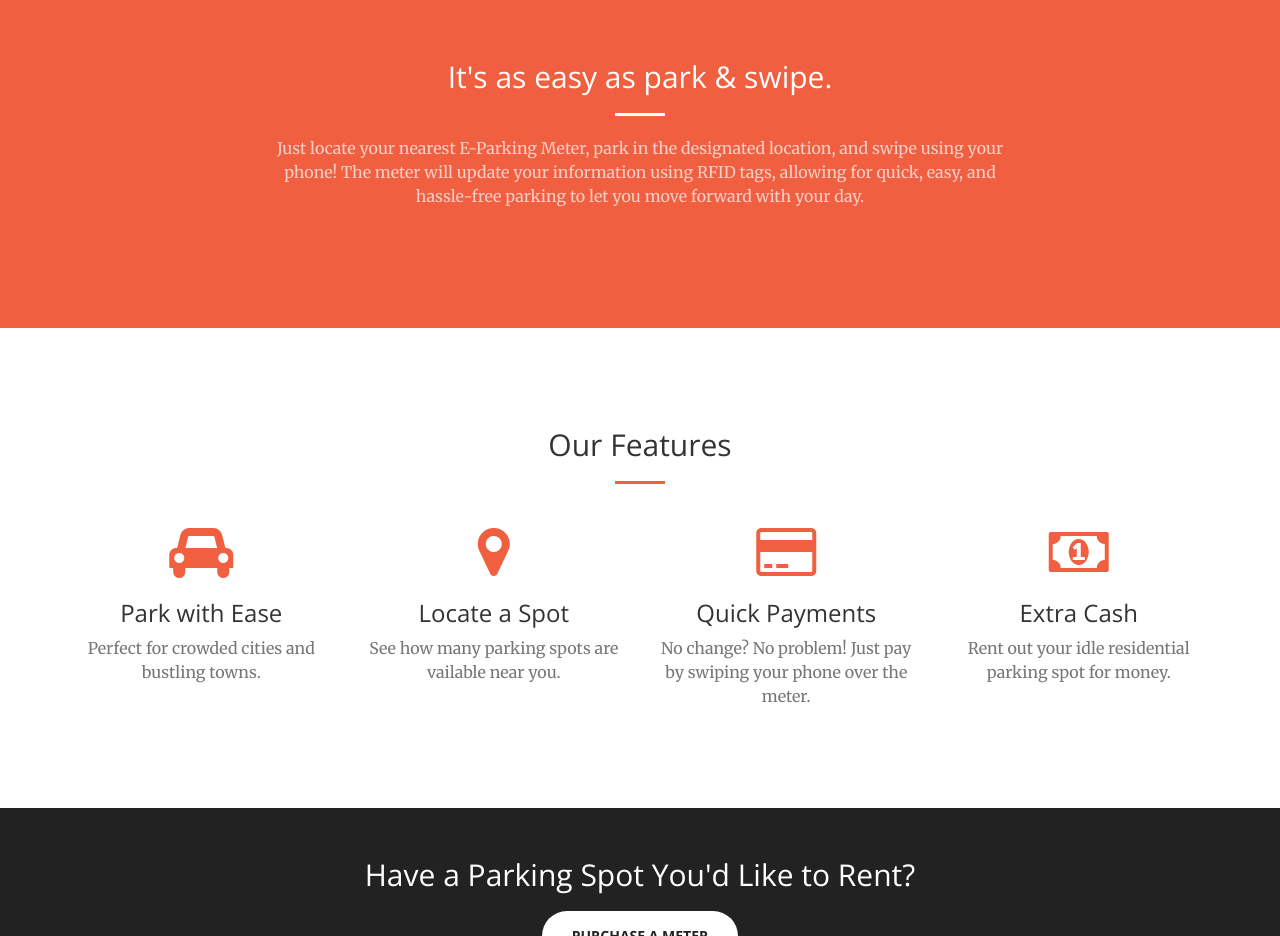
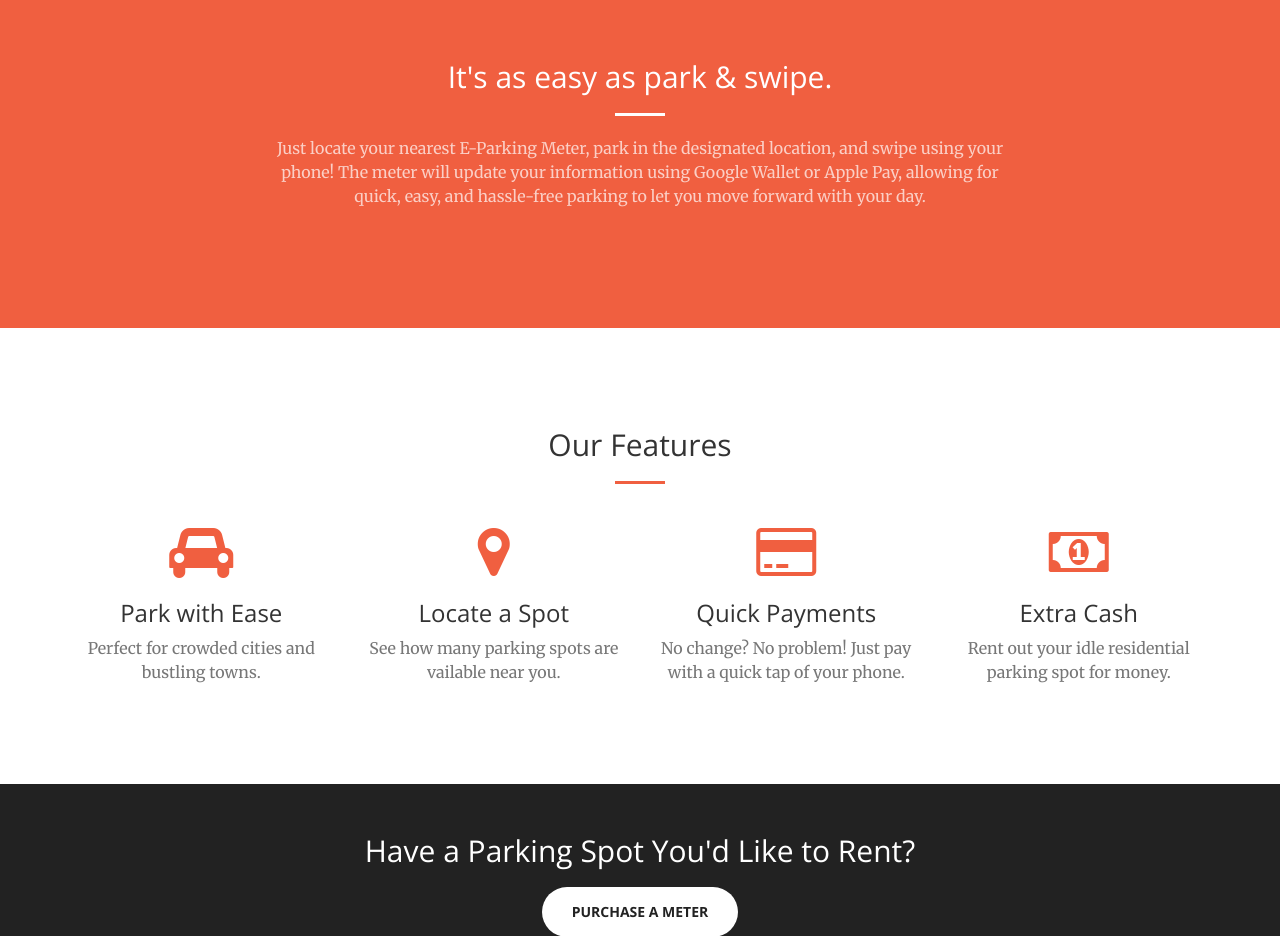
Before and after one commit to eparking/website, a plain HTML site: page index.html in a window 1280 px wide. Shown: the part 840-1776 px from the top of the page. Drawn offline with nearby package versions, Linux system fonts and the light colour scheme; some packages are replaced by stand-ins of ours.

Commit message:
final commit !!

```diff
--- a/index.html
+++ b/index.html
@@ -112,7 +112,7 @@
                 <div class="col-lg-8 col-lg-offset-2 text-center">
                     <h2 class="section-heading">It's as easy as park & swipe.<br></h2>
                     <hr class="light">
-                    <p class="text-faded">Just locate your nearest E-Parking Meter, park in the designated location, and swipe using your phone! The meter will update your information using RFID tags, allowing for quick, easy, and hassle-free parking to let you move forward with your day.
+                    <p class="text-faded">Just locate your nearest E-Parking Meter, park in the designated location, and swipe using your phone! The meter will update your information using Google Wallet or Apple Pay, allowing for quick, easy, and hassle-free parking to let you move forward with your day.
                     </p>
                     <!-- <a href="#" class="btn btn-default btn-xl">Get Started!</a> -->
                 </div>
@@ -149,7 +149,7 @@
                     <div class="service-box">
                         <i class="fa fa-4x fa-credit-card wow bounceIn text-primary" data-wow-delay=".2s"></i>
                         <h3>Quick Payments</h3>
-                        <p class="text-muted">No change? No problem! Just pay by swiping your phone over the meter.</p>
+                        <p class="text-muted">No change? No problem! Just pay with a quick tap of your phone.</p>
                     </div>
                 </div>
                 <div class="col-lg-3 col-md-6 text-center">
```
